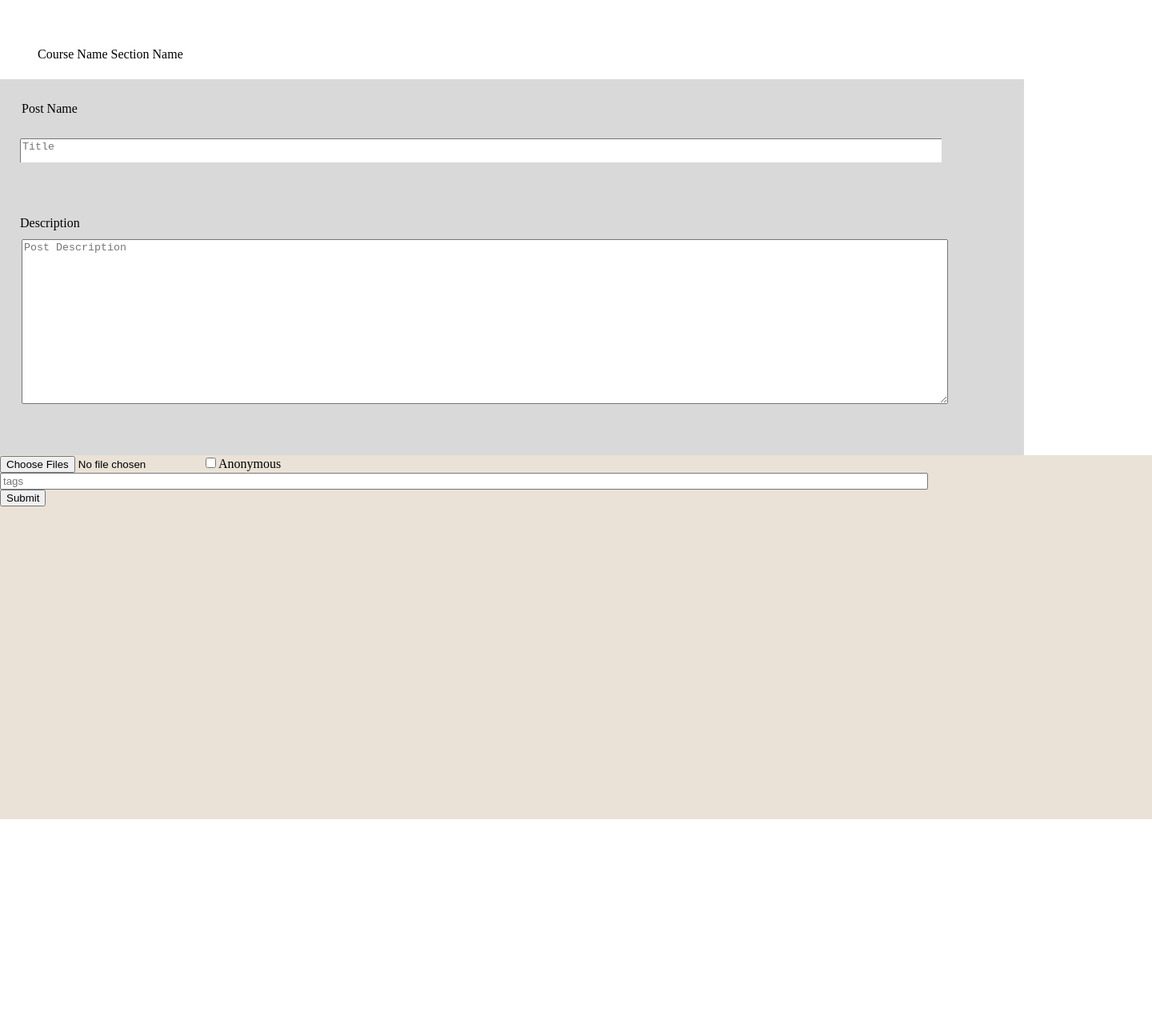
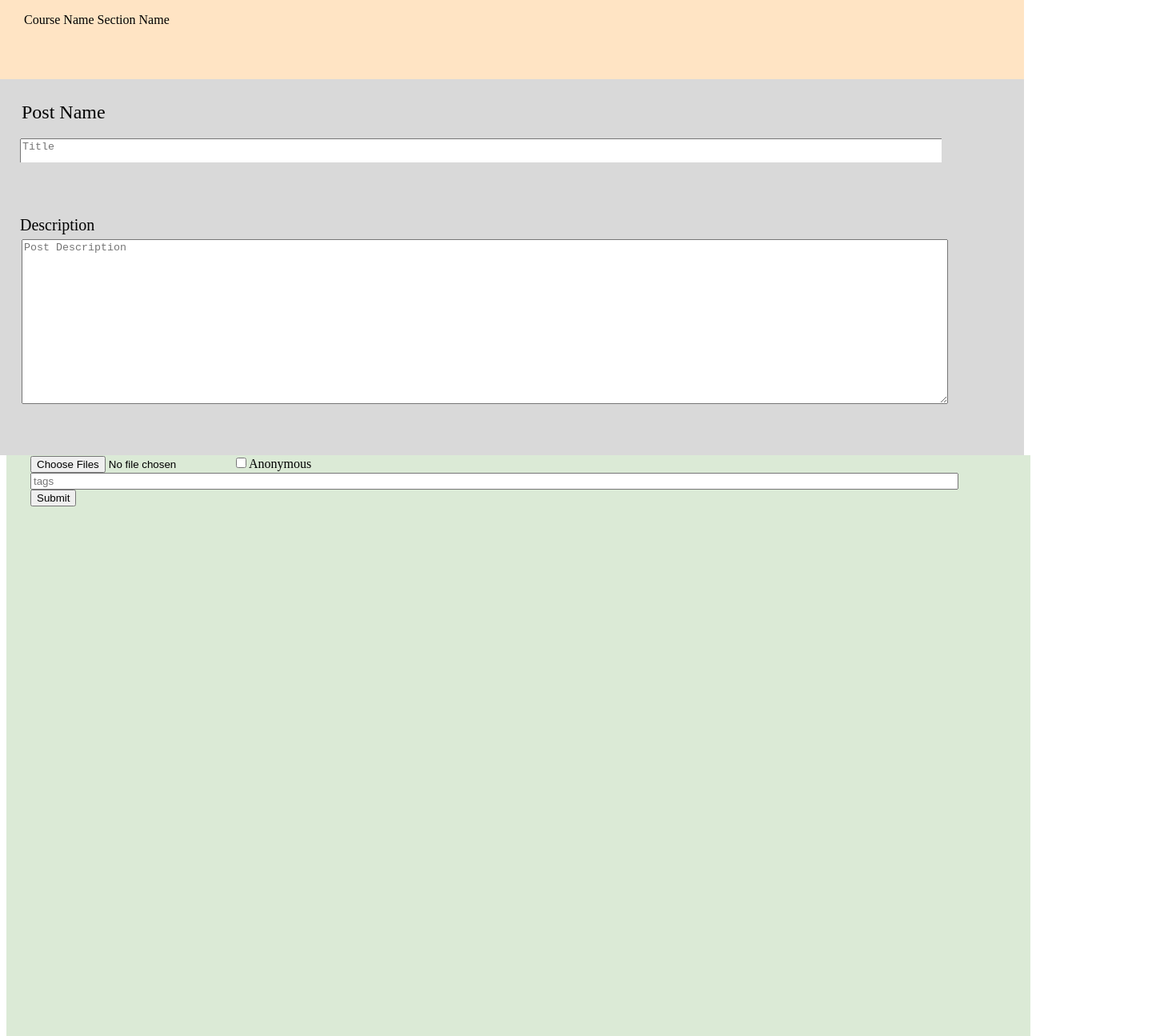
Before and after one commit to AvengingPrime/Intelligent-Discusion-Board, a React (Create React App) app in the folder frontend/: page /Form in a window 1280 px wide. Shown: the top 1295 px of the page at 80% size, 1440 px wide, since content can reach past the window. Before the commit the page ends 1024 px from the top, so only its background shows below. Built offline with nearby package versions, Linux system fonts and the light colour scheme.

Commit message:
Fixing Form.css

```diff
--- a/frontend/src/components/ClassThread.js
+++ b/frontend/src/components/ClassThread.js
@@ -1,10 +1,8 @@
-import React, { useContext } from "react";
+import React from "react";
 import '../styles/ClassThread.css';
 import {Link } from "react-router-dom";
 import {axios} from "axios";
-import { useEffect, useState} from "react";
-import { currentHomepageContext } from "../pages/HomePage";
-
+import { useEffect, useState } from "react";
 
 const ClassThread = ({coursenumber, coursename, description, professorname}) => {
 /*
@@ -38,24 +36,16 @@ const ClassThread = ({coursenumber, coursename, description, professorname}) =>
         });
     }, [])
     */
-
-    const {currentStateValue, setcurrentStateValue, currentThread, setCurrentThread, setReplies, setCreating} = useContext(currentHomepageContext)
-
-    function handleClick()
-    {
-        setCreating(true)
-    }
-
     return (
         <div className="ClassThreadCard">
             <h1 className= "ClassThreadTitle">{coursenumber} - {coursename} - {professorname}</h1>
-            <body className = "ClassThreadDescription">{description}</body>
+            <body>{description}</body>
             {/*}
             <h1 className= "ClassThreadTitle">{CourseNumber} - {CourseName} - Professor {ProfessorID}</h1>
             <body>{Description}</body>
     */}
 
-            <button className = "askButton" onClick={handleClick}>Ask a Question</button>
+            <Link to ='/Form' className = "askButton">Ask a Question</Link>
 
         </div>
     )
--- a/frontend/src/styles/Form.module.css
+++ b/frontend/src/styles/Form.module.css
@@ -1,18 +1,12 @@
-.formChild {
-  position: absolute;
-  top: 0;
-  left: 0;
-  background-color: var(--class-thread);
-  width: 100vw;
-  height: 103px;
-}
+
 .courseName {
   position: absolute;
-  top: 43px;
-  left: 47px;
+  top: 0px;
+  left: 0px;
   display: inline-block;
-  width: 1330px;
-  height: 56px;
+  width: 100vw;
+  height: 10vw;
+  background-color: bisque;
 }
 .formInner {
   position: absolute;
@@ -25,7 +19,7 @@
 .postName {
   top: 127px;
   left: 27px;
-  font-size: var(--font-size-mini);
+  font-size: 18pt;
   width: 312px;
   height: 85px;
 }
@@ -38,7 +32,7 @@
 .description {
   top: 270px;
   left: 25px;
-  font-size: var(--font-size-mini);
+  font-size: 15pt;
   width: 753px;
   height: 54px;
 }
@@ -108,6 +102,7 @@
   display: inline-block;
   width: 435px;
   height: 33px;
+  font-size: 10;
 }
 .postDescriptionInputItem {
   position: absolute;
@@ -158,17 +153,18 @@
 .rectangleDiv {
   position: absolute;
   top: 569px;
-  left: 0;
-  background-color: #eae2d6;
-  width: 1440px;
-  height: 455px;
+  margin: 0 auto;
+  background-color: #dbead6;
+  width: 100vw;
+  height: 70vw;
+
 }
 .rectangleDiv1 {
   position: absolute;
   top: 700px;
-  left: 0;
+  left: 0px;
   background-color: #eae2d6;
-  width: 1440px;
+  width: 100vw;
   height: 455px;
 }
 .component1Child {
@@ -261,7 +257,7 @@
   position: absolute;
   top: 625px;
   left: 25px;
-  width: 1300px;
+  width: 100vw;
   height: 68px;
 }
 .componentTable {
@@ -269,9 +265,26 @@
   border: 0;
   padding: 0;
   background-color: transparent;
-  position: absolute;
-  top: 100px;
+  box-sizing: 30%;
+  top: 70%;
   left: 0px;
-  width: 1300px;
+  width: 100vw;
   height: 68px;
 }
+.component4 {
+  cursor: pointer;
+  border: 0;
+  padding: 0;
+  background-color: transparent;
+  position: absolute;
+  top: 625px;
+  left: 25px;
+  width: 100vw;
+  height: 68px;
+}
+.bottomDiv {
+
+  margin-left:30px;
+
+
+}
```
